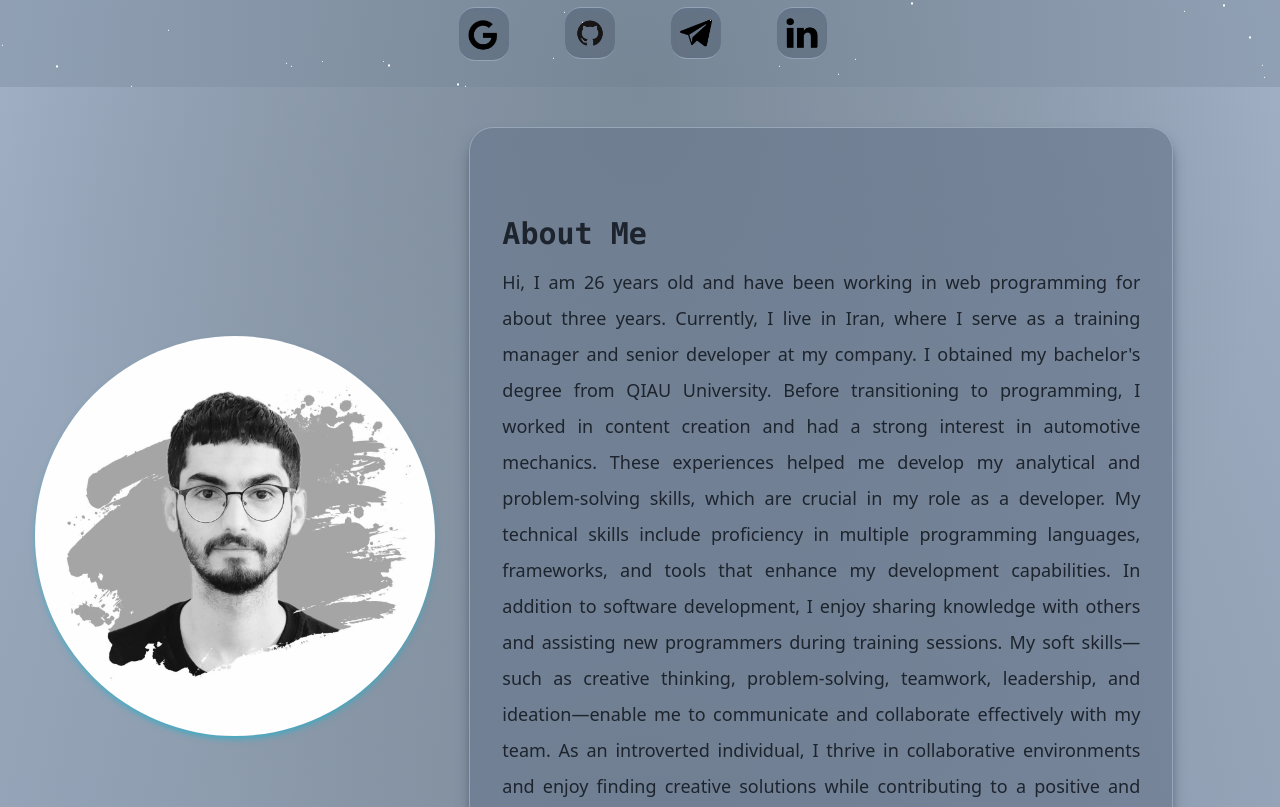
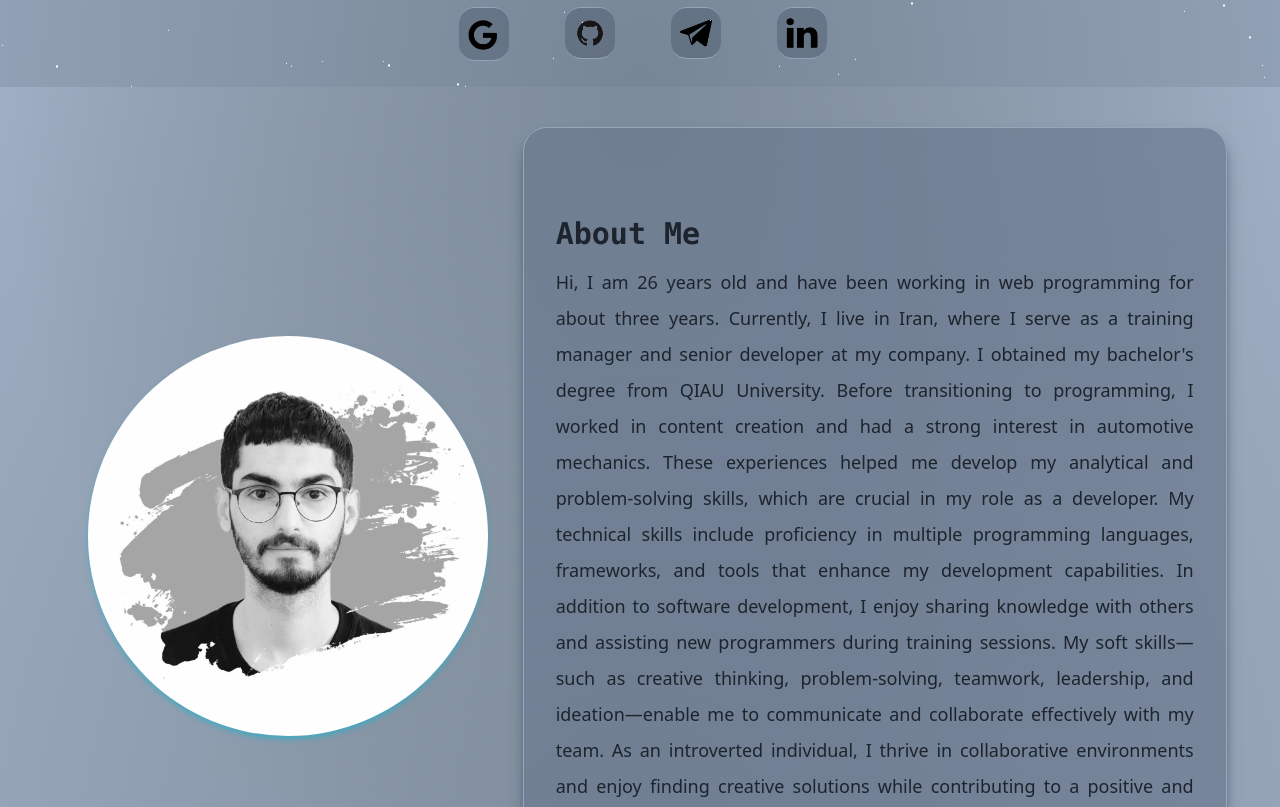
Before and after one commit to AmirAghajani98/portfolio, a Next.js app: page / in a window 1280 px wide. Shown: the part 773-1580 px from the top of the page. Built offline with nearby package versions, Linux system fonts and the light colour scheme.

Commit message:
fix-about-margin

```diff
--- a/src/app/page.tsx
+++ b/src/app/page.tsx
@@ -11,9 +11,9 @@ export default function Home() {
       <Intro />
       <main
         id="about"
-        className="w-full py-10 sm:px-0 px-4 dark:opacity-100 opacity-95 backmain "
+        className="w-full py-10 sm:px-0 dark:opacity-100 opacity-95 backmain "
       >
-        <div className="sm:flex flex-col-2 items-center justify-center h-full w-11/12">
+        <div className="sm:flex flex-col-2 items-center justify-center h-full w-10/12 sm:w-11/12 mx-auto">
           <div className="sm:w-2/5 text-center m-auto">
             <div className="mx-auto my-[70px] z-50">
               <Image
```
